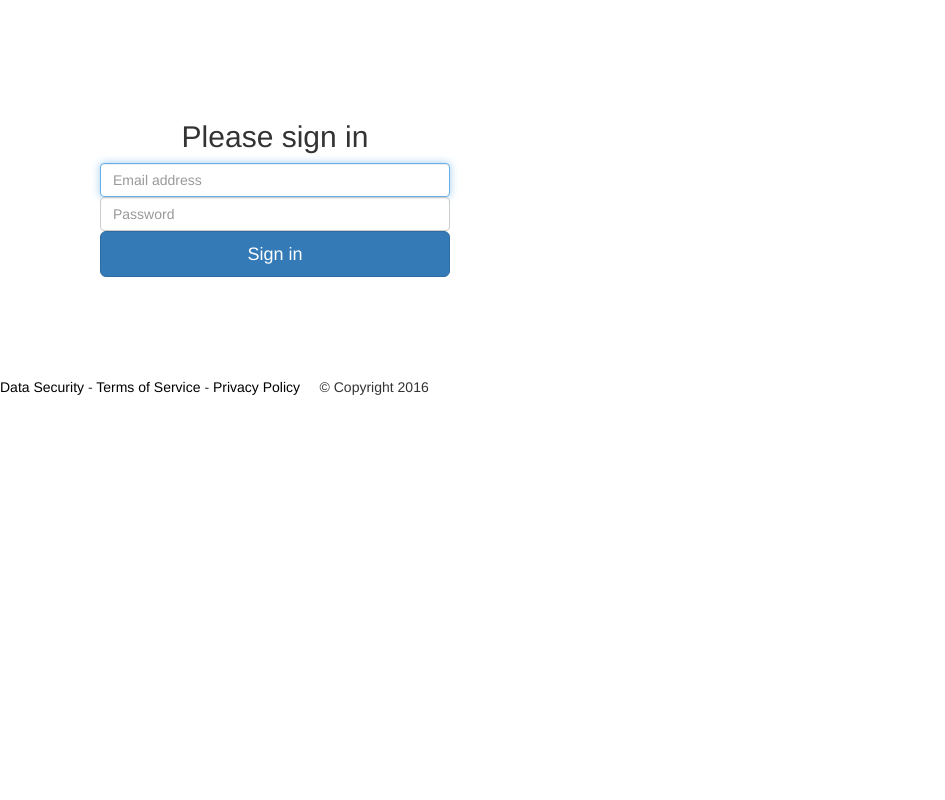
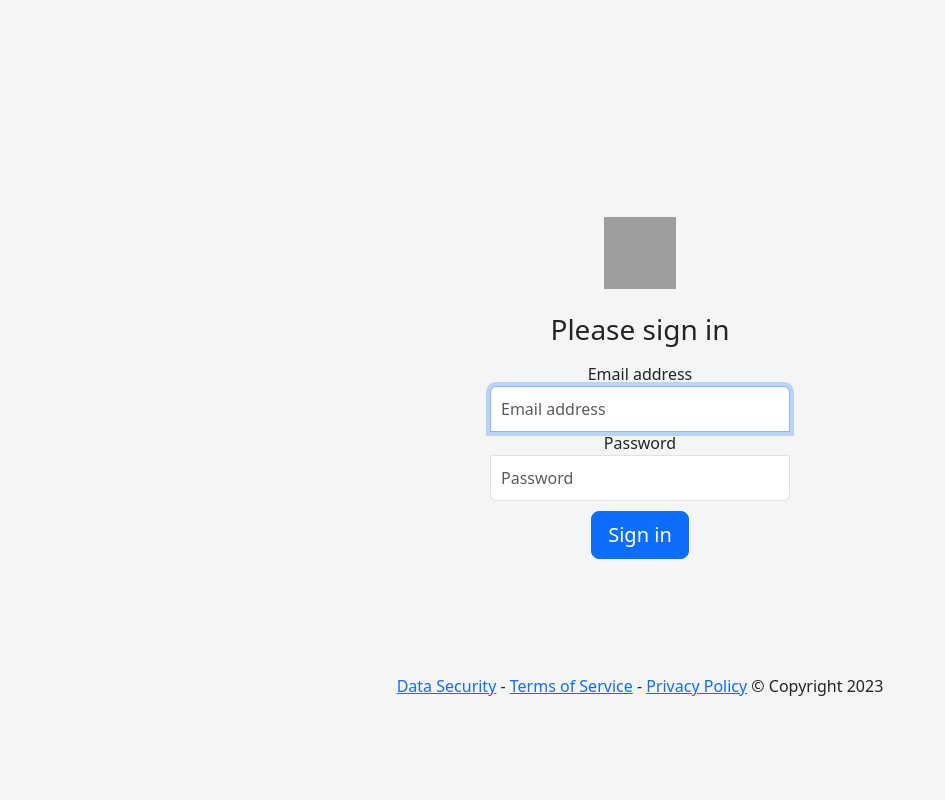
Before and after one commit to inDevelopme/simwire-plugin, a Flask app: page /login in a window 1280 px wide. Shown: the whole page, without its empty margins (0-945 px from the left). Run offline with Flask 3, Linux system fonts and the light colour scheme; some libraries are stand-ins or nearby versions; grey boxes are pictures that could not be loaded.

Commit message:
the templates are using an old format of the bootstrap. this updates it to present-day

```diff
--- a/application.py
+++ b/application.py
@@ -3,6 +3,7 @@ from pathlib import Path
 from flask import render_template
 from flask_cors import CORS
 app = application = Flask(__name__)
+CORS(app)
 
 
 # load the views
--- a/templates/homepage.html
+++ b/templates/homepage.html
@@ -24,5 +24,5 @@
   }
 
 </style>
-<h1> Homepage after successful login #2 </h1>
+<h1> Homepage after successful login </h1>
 {% endblock content %}
--- a/templates/login.html
+++ b/templates/login.html
@@ -2,72 +2,87 @@
 <html>
 <head>
     <title>Login</title>
-    <link href="{{ url_for('static', filename='css/bootstrap.min.css')}}" rel="stylesheet" />
-    <link rel="stylesheet" href="//code.jquery.com/ui/1.11.4/themes/smoothness/jquery-ui.css">
-    <script src="{{url_for('static', filename='js/jquery-3.1.1.min.js')}}"></script>
+    <link href="https://cdn.jsdelivr.net/npm/bootstrap@5.3.2/dist/css/bootstrap.min.css"
+          rel="stylesheet" integrity="sha384-T3c6CoIi6uLrA9TneNEoa7RxnatzjcDSCmG1MXxSR1GAsXEV/Dwwykc2MPK8M2HN"
+          crossorigin="anonymous">
+
+    <link rel="stylesheet"
+          href="https://cdnjs.cloudflare.com/ajax/libs/jqueryui/1.13.2/themes/smoothness/jquery-ui.min.css">
+
+    <script src="https://code.jquery.com/jquery-3.7.1.min.js"
+            integrity="sha256-/JqT3SQfawRcv/BIHPThkBvs0OEvtFFmqPF/lYI/Cxo="
+            crossorigin="anonymous"></script>
+
     <link href="https://fonts.googleapis.com/css?family=Roboto" rel="stylesheet">
     <meta name="viewport" content="width=device-width, initial-scale=1, shrink-to-fit=no">
     <style>
-        a {
-            text-decoration: none;
-            color: #000000;
-        }
-        a:hover{
-            text-decoration:none;
-            color: #000000;
-        }
-        div.col-sm-4, div.col-sm-2 {
-            /*border: 1px solid black;*/
-            margin-right: 50px;
-            margin-bottom: 50px;
+        html,
+body {
+  height: 100%;
 }
 
-        div.row{
-            margin-left: 100px;
-            text-align:center
+body {
+  display: -ms-flexbox;
+  display: -webkit-box;
+  display: flex;
+  -ms-flex-align: center;
+  -ms-flex-pack: center;
+  -webkit-box-align: center;
+  align-items: center;
+  -webkit-box-pack: center;
+  justify-content: center;
+  padding-top: 40px;
+  padding-bottom: 40px;
+  background-color: #f5f5f5;
 }
 
-        img.icon_large{
-            height: 100px;
+.form-signin {
+  width: 100%;
+  max-width: 330px;
+  padding: 15px;
+  margin: 0 auto;
 }
-
-        div.col-sm-4:hover{
-            background-color: #00FFFF;
+.form-signin .checkbox {
+  font-weight: 400;
 }
-
+.form-signin .form-control {
+  position: relative;
+  box-sizing: border-box;
+  height: auto;
+  padding: 10px;
+  font-size: 16px;
+}
+.form-signin .form-control:focus {
+  z-index: 2;
+}
+.form-signin input[type="email"] {
+  margin-bottom: -1px;
+  border-bottom-right-radius: 0;
+  border-bottom-left-radius: 0;
+}
+.form-signin input[type="password"] {
+  margin-bottom: 10px;
+  border-top-left-radius: 0;
+  border-top-right-radius: 0;
+}
     </style>
 </head>
-<body>
+
+
+<body class="text-center">
     <div class="container">
         <div id="content" style="margin-top:100px; margin-bottom: 100px">
-
-            {# all static images reference the app's static folder and do not exist with the dashboard #}
-            {% if (flash_msg_dict is defined) %}
-                {% if (flash_msg_dict['bad'] is defined) %}
-                    {% for fm_key in flash_msg_dict['bad'] %}
-                        <div>{{fm_key}} {{flash_msg_dict['bad'][fm_key][0]}}</div>
-                    {% endfor %}
-                {% endif %}
-
-                {% if (flash_msg_dict['good'] is defined) %}
-                    {% for fm_key in flash_msg_dict['good'] %}
-                        <div>{{fm_key}} {{flash_msg_dict['good'][fm_key]}}</div>
-                    {% endfor %}
-                {% endif %}
-            {% endif %}
-
-            <div class="container">
-                <form class="col-xs-4 form-signin" method="POST" action="/login/validate" >
-                <h2 class="form-signin-heading" style="text-align:center">Please sign in</h2>
+            <form class="form-signin" method="POST" action="/login/validate" >
+                <img class="mb-4" src="https://getbootstrap.com/docs/4.0/assets/brand/bootstrap-solid.svg" alt="" width="72" height="72">
+                <h1 class="h3 mb-3 font-weight-normal">Please sign in</h1>
                 <label for="inputEmail" class="sr-only">Email address</label>
-                    <input name="user_email" type="email" id="inputEmail" class="form-control" placeholder="Email address" required="" autofocus="">
-                    <label  for="inputPassword" class="sr-only">Password</label>
-                    <input type="password" name="user_password" id="inputPassword" class="form-control" placeholder="Password" required="">
+                <input type="email" id="inputEmail" name="user_email"
+                       class="form-control" placeholder="Email address" required="" autofocus="">
+                <label for="inputPassword" class="sr-only">Password</label>
+                <input type="password" name="user_password" id="inputPassword"
+                       class="form-control" placeholder="Password" required="">
                 <button class="btn btn-lg btn-primary btn-block" type="submit">Sign in</button>
             </form>
-            </div>
-
-        </div>
         </div>
         <div id="footer">
             <div class="panel-footer-1">
@@ -75,17 +90,18 @@
                     <div class="textwidget">
                         <a href="">Data Security</a> -
                         <a href="">Terms of Service</a> -
-                    <a href="">Privacy Policy</a> &nbsp; &nbsp;   &copy; Copyright 2016
+                        <a href="">Privacy Policy</a> &copy; Copyright 2023
                     </div>
                 </section>
             </div>
             <!-- Bootstrap core JavaScript-->
-
-        <script src="{{url_for('static', filename='js/moment.js')}}"></script>
-        <script src="{{url_for('static', filename='js/bootstrap-plugins/transition.js')}}"></script>
-        <script src="{{url_for('static', filename='js/bootstrap-plugins/collapse.js')}}"></script>
-        <script src="{{url_for('static', filename='js/bootstrap.min.js')}}"></script>
-        <script src="//code.jquery.com/ui/1.11.4/jquery-ui.js"></script>
+            <script src="https://cdn.jsdelivr.net/npm/bootstrap@5.3.2/dist/js/bootstrap.bundle.min.js"
+                    integrity="sha384-C6RzsynM9kWDrMNeT87bh95OGNyZPhcTNXj1NW7RuBCsyN/o0jlpcV8Qyq46cDfL"
+                    crossorigin="anonymous"></script>
+            <script src="https://code.jquery.com/ui/1.13.2/jquery-ui.min.js"
+                integrity="sha256-lSjKY0/srUM9BE3dPm+c4fBo1dky2v27Gdjm2uoZaL0="
+                crossorigin="anonymous"></script>
+        </div>
     </div>
 </body>
 </html>
--- a/templates/login_failed.html
+++ b/templates/login_failed.html
@@ -2,7 +2,7 @@
 <html lang="en">
 <head>
     <meta charset="UTF-8">
-    <title>Faild to Login</title>
+    <title>Failed to Login</title>
 </head>
 <body>
 You failed to login
```
Also changed, not shown: templates/layout.html (+4 -11 lines), templates/logout.html (+65 -33 lines), templates/navigation.html (+22 -4 lines), 1 other file. Lines whose indentation alone changed are shown as unchanged.
